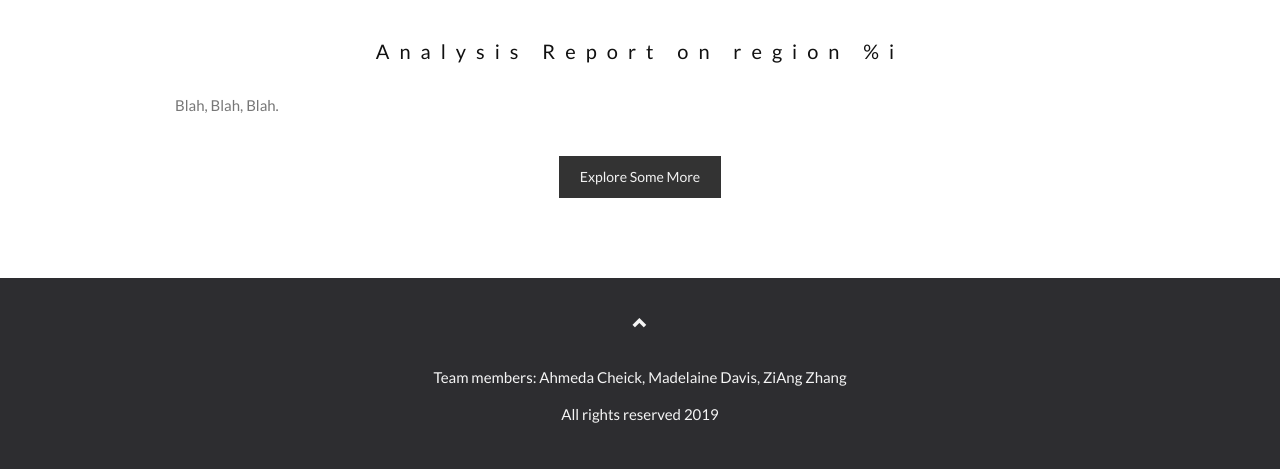
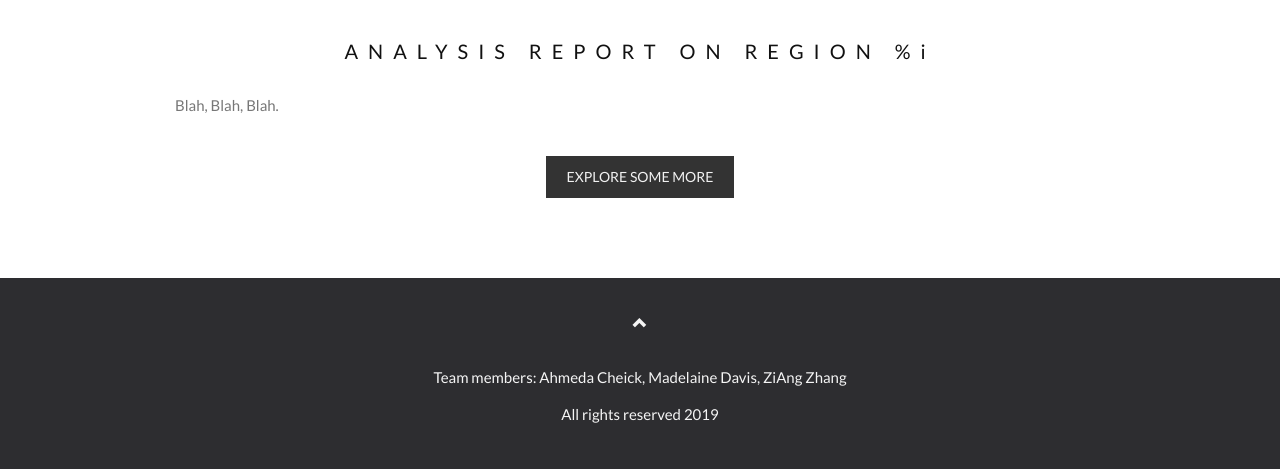
Before and after one commit to ziangzhang10/satellite-data-machine-learning, a Flask app: page /specific_analysis in a window 1280 px wide. Shown: the part 50-519 px from the top of the page. Run offline with Flask 2, Linux system fonts and the light colour scheme; some libraries are stand-ins or nearby versions.

Commit message:
added skeleton analysis page 2

```diff
--- a/engine/static/js/map.js
+++ b/engine/static/js/map.js
@@ -143,7 +143,7 @@ d3.json(url2, function (data) {
       });
       // Giving each feature a pop-up with information pertinent to it
       //layer.bindPopup("<h1>" + feature.properties.ID + "</h1> <hr> <h2>" + feature.properties.Legend + "</h2>");
-      layer.bindPopup("<h2>Region " + feature.properties.ID + " of type " + feature.properties.Legend + "</h2><hr>" + '<form role="form" action="specific_analysis" >  <button type="submit" class="btn btn-block"><span class="glyphicon glyphicon-scale"></span>            Analyze Region</button></form>');
+      layer.bindPopup("<h2>Region " + feature.properties.ID + " of type " + feature.properties.Legend + "</h2><hr>" + '<form role="form" action="specific_analysis" >  <button type="submit" class="btn btn-block"><span class="glyphicon glyphicon-scale"></span>            ANALYZE REGION</button></form>');
 
     }
   }).addTo(gerrymanders);
--- a/engine/templates/specific_analysis.html
+++ b/engine/templates/specific_analysis.html
@@ -53,12 +53,12 @@
 
 <!-- Container (The Main Section) -->
 <div id="main" class="container text-center">
-  <h3>Analysis Report on region %i</h3>
+  <h3>ANALYSIS REPORT ON REGION %i</h3>
 
   <p style="text-align:left">Blah, Blah, Blah.</p>
 <br>
   <!-- Button to introduce map -->
-  <button class="btn" data-toggle="modal" data-target="#myModal">Explore Some More</button>
+  <button class="btn" data-toggle="modal" data-target="#myModal">EXPLORE SOME MORE</button>
   <!-- <form action="{{ url_for('map') }}">
     <button class="btn" type="submit">BEGIN YOUR JOURNEY</button>
  </form> -->
```
